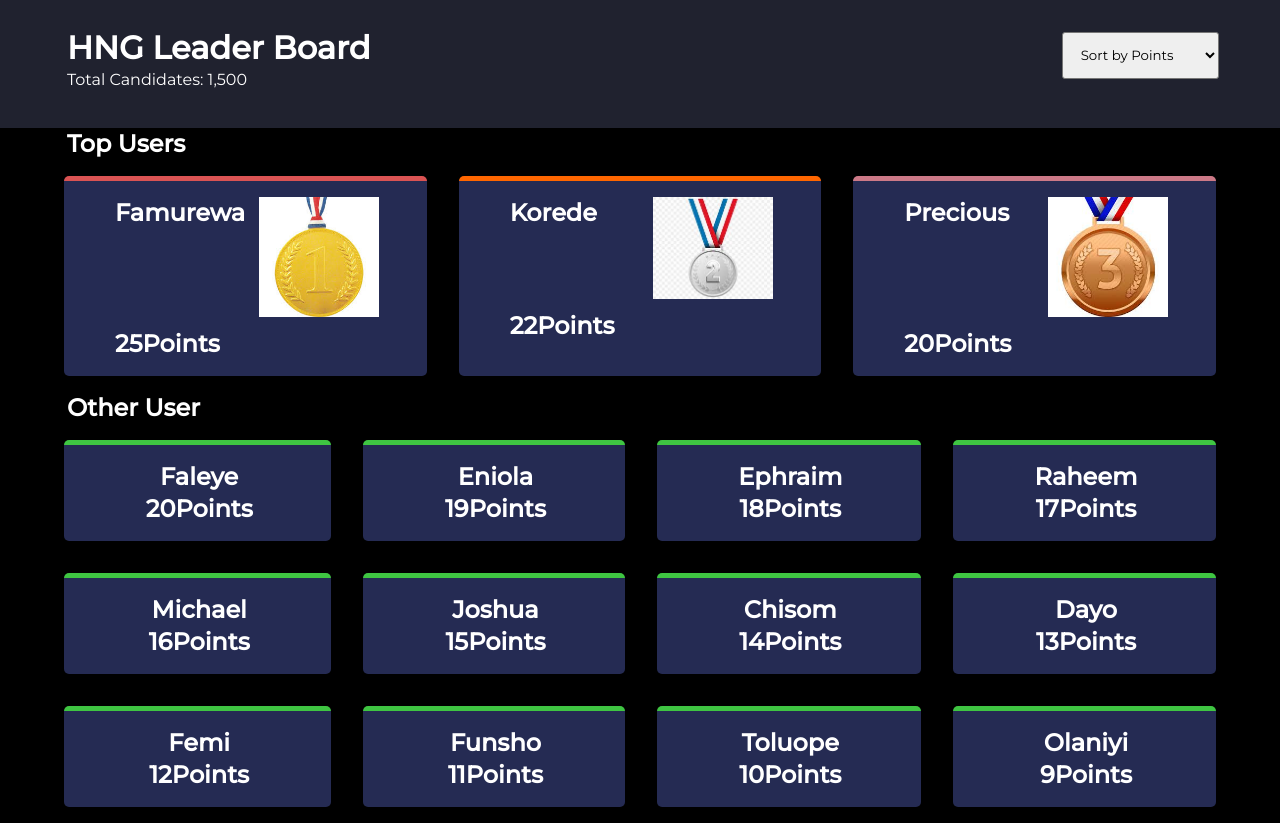
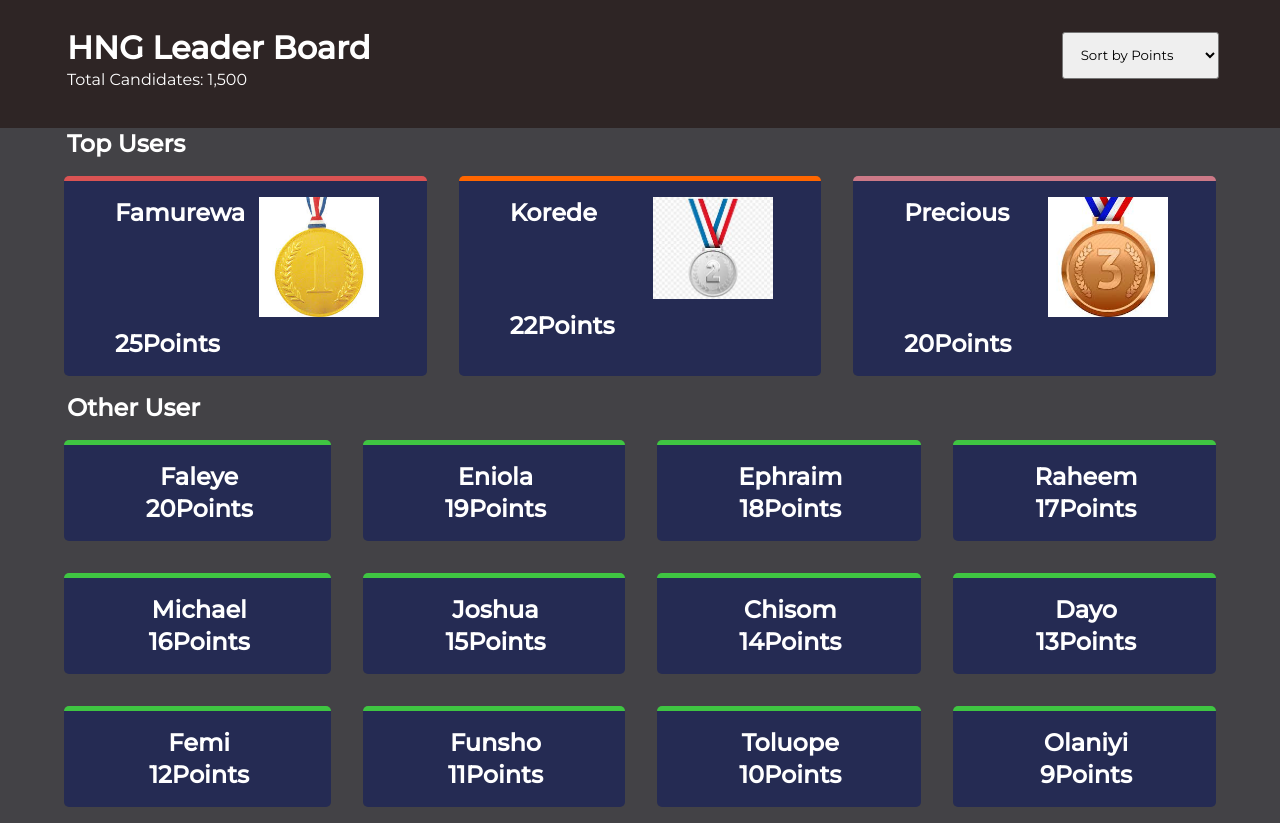
Before and after one commit to inioluwa25-hub/hustlers-team, a plain HTML site: page index.html in a window 1280 px wide. Drawn offline with Linux system fonts and the light colour scheme; a script that the page names is missing.

Commit message:
style.css change

```diff
--- a/style.css
+++ b/style.css
@@ -5,14 +5,14 @@
   }
 
   body {
-    background-color: #000000;
+    background-color: #434246;
     color: white;
     line-height: 2em;
     text-indent: 3px;
   }
 
   header {
-    background-color: #20222F;
+    background-color: #2e2525;
     padding: 2em 0;
   }
 
```
